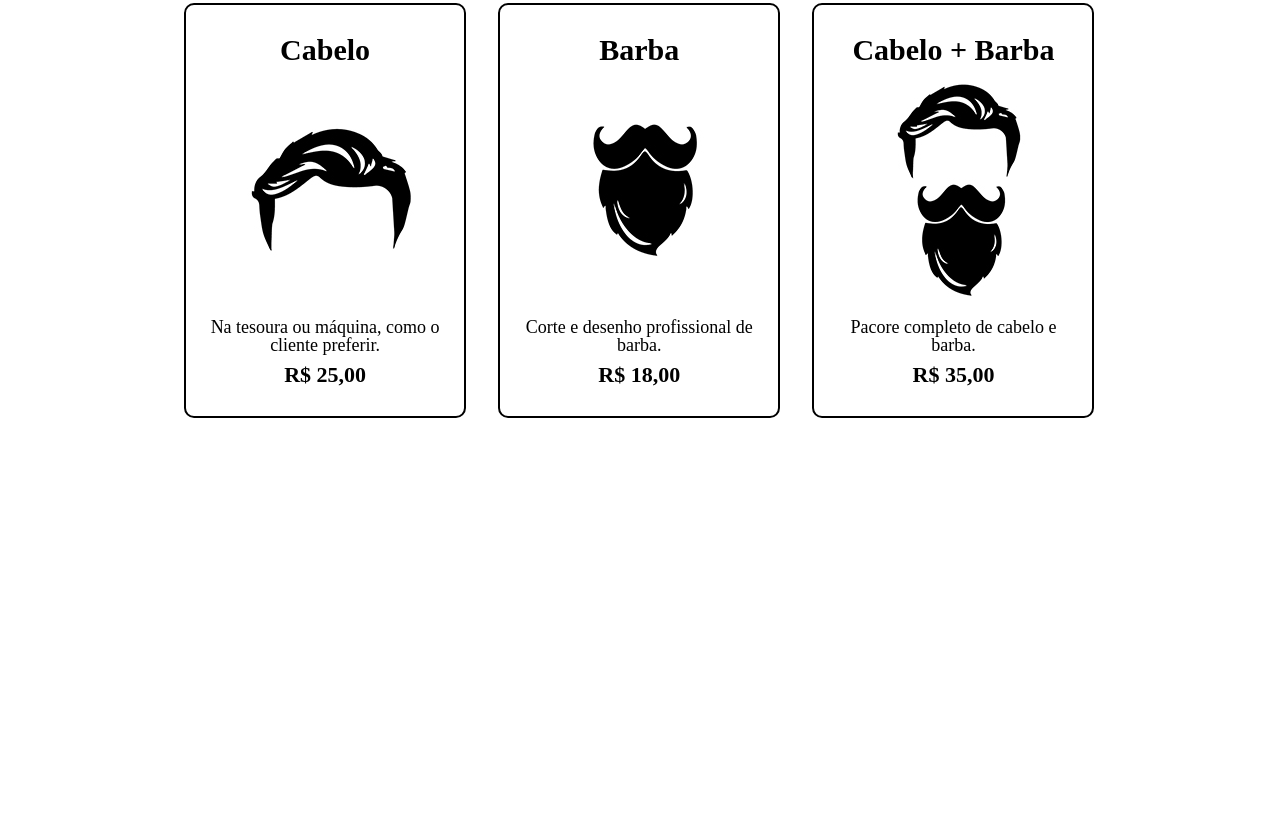
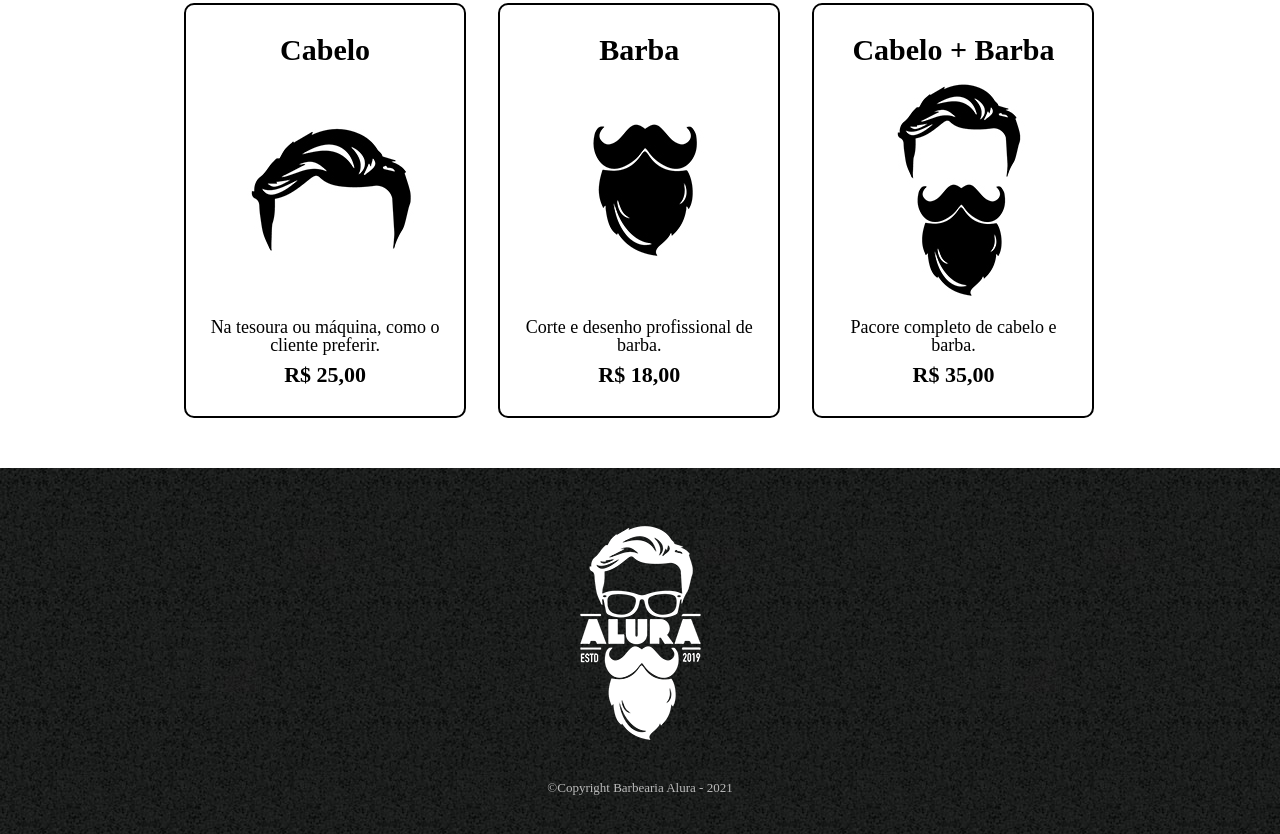
Before and after one commit to abnerlimaab/alura_html_e_css, a plain HTML site: page produtos.html in a window 1280 px wide. Shown: the part 340-1174 px from the top of the page. Before the commit the page ends 808 px from the top, so only its background shows below. Drawn offline with Linux system fonts and the light colour scheme.

Commit message:
Finalizando a página de produtos

```diff
--- a/produtos.css
+++ b/produtos.css
@@ -77,3 +77,15 @@ nav a:hover {
     font-weight: bold;
     margin-top: 10px;
 }
+
+footer {
+    text-align: center;
+    background: url("bg.jpg");
+    padding: 40px 0;
+}
+
+.copyright {
+    color: #BBBBBB;
+    font-size: 13px;
+    margin-top: 20px;
+}
--- a/produtos.html
+++ b/produtos.html
@@ -41,5 +41,9 @@
                 </li>
             </ul>
         </main>
+        <footer>
+            <img src="logo-branco.png">
+            <p class="copyright">&copy;Copyright Barbearia Alura - 2021</>
+        </footer>
     </body>
 </html>
```
